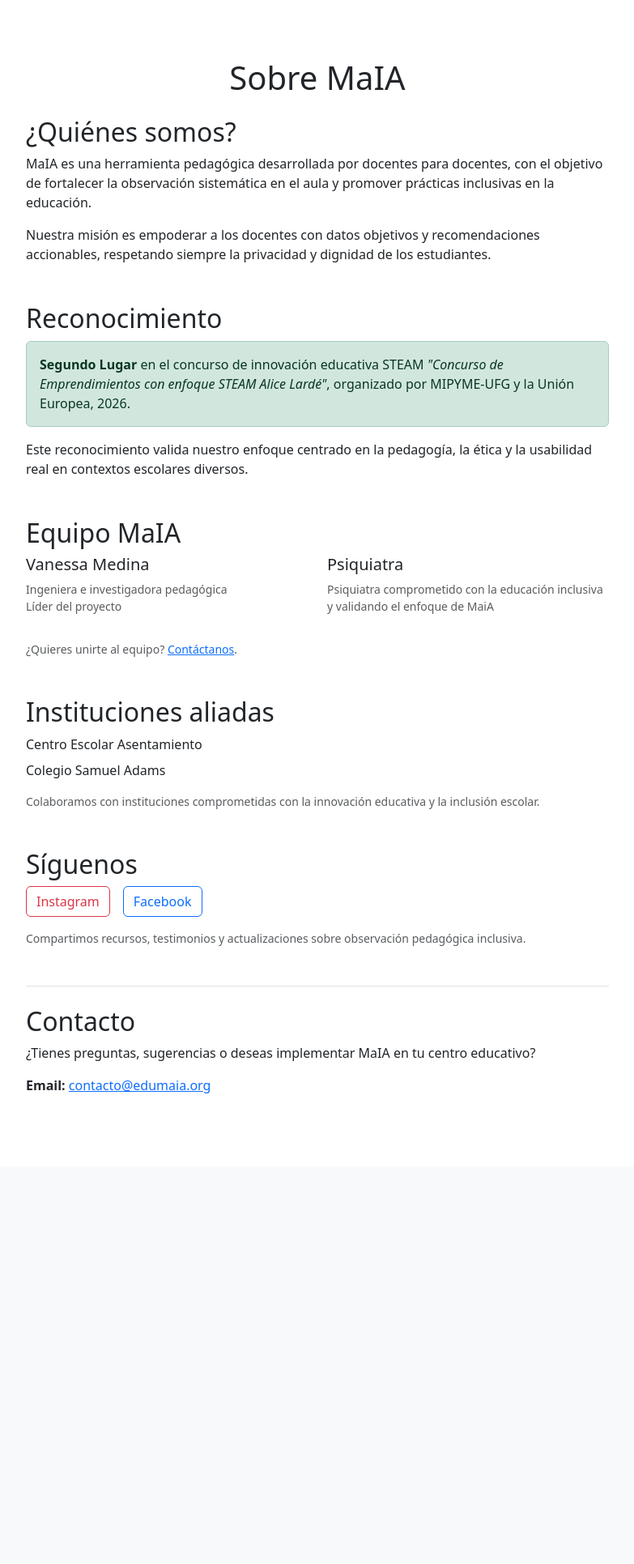
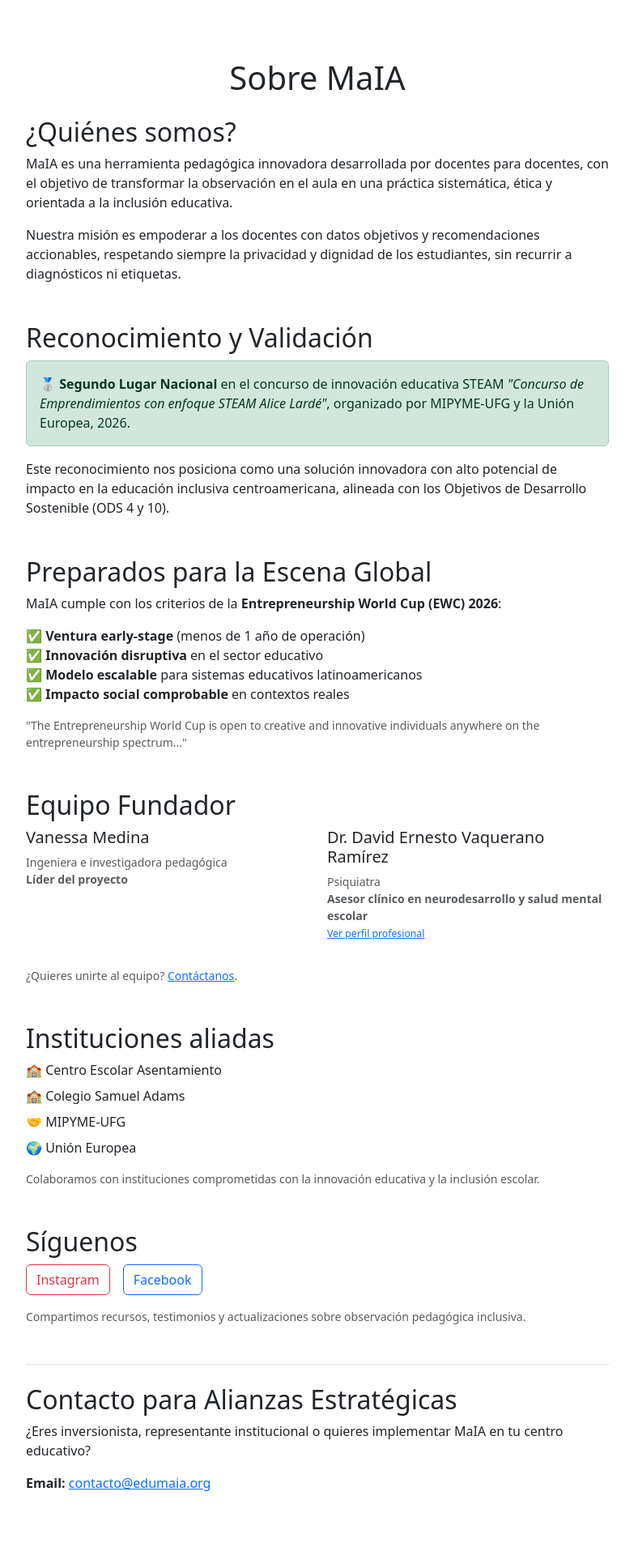
Before and after one commit to VanessaMedina/maia-landing, a Django app: template templates/public/about.html in a window 1280 px wide. Shown: the part 56-1987 px from the top of the page at 81% size, without its empty margins (248-1031 px from the left). Before the commit the page ends 1406 px from the top, so only its background shows below. Run offline with Django 3.2, Linux system fonts and the light colour scheme; the template is opened without the code that fills it, so the values that code supplies are empty.

Commit message:
feat: actualizar about.html

```diff
--- a/templates/public/about.html
+++ b/templates/public/about.html
@@ -1,7 +1,8 @@
 <!-- templates/public/about.html -->
 {% extends 'public/base_public.html' %}
+{% load static %}
 
-{% block title %}Sobre MaIA - Apoyo pedagógico inclusivo{% endblock %}
+{% block title %}Sobre MaIA - Innovación Educativa con Impacto{% endblock %}
 
 {% block content %}
 <div class="container py-5">
@@ -13,41 +14,66 @@
             <section class="mb-5">
                 <h2>¿Quiénes somos?</h2>
                 <p>
-                    MaIA es una herramienta pedagógica desarrollada por docentes para docentes,
-                    con el objetivo de fortalecer la observación sistemática en el aula y
-                    promover prácticas inclusivas en la educación.
+                    MaIA es una herramienta pedagógica innovadora desarrollada por docentes para docentes,
+                    con el objetivo de transformar la observación en el aula en una práctica sistemática,
+                    ética y orientada a la inclusión educativa.
                 </p>
                 <p>
                     Nuestra misión es empoderar a los docentes con datos objetivos y
                     recomendaciones accionables, respetando siempre la privacidad y dignidad
-                    de los estudiantes.
+                    de los estudiantes, sin recurrir a diagnósticos ni etiquetas.
                 </p>
             </section>
 
             <!-- Reconocimiento -->
             <section class="mb-5">
-                <h2>Reconocimiento</h2>
+                <h2>Reconocimiento y Validación</h2>
                 <div class="alert alert-success">
-                    <strong>Segundo Lugar</strong> en el concurso de innovación educativa STEAM
-                    <em>"Concurso de Emprendimientos con enfoque STEAM Alice Lardé"</em>, organizado por MIPYME-UFG y la Unión Europea, 2026.
+                    <strong>🥈 Segundo Lugar Nacional</strong> en el concurso de innovación educativa STEAM
+                    <em>"Concurso de Emprendimientos con enfoque STEAM Alice Lardé"</em>,
+                    organizado por MIPYME-UFG y la Unión Europea, 2026.
                 </div>
                 <p>
-                    Este reconocimiento valida nuestro enfoque centrado en la pedagogía,
-                    la ética y la usabilidad real en contextos escolares diversos.
+                    Este reconocimiento nos posiciona como una solución innovadora con alto potencial
+                    de impacto en la educación inclusiva centroamericana, alineada con los Objetivos
+                    de Desarrollo Sostenible (ODS 4 y 10).
                 </p>
             </section>
 
-            <!-- Personas involucradas -->
+            <!-- Proceso de Selección EWC -->
             <section class="mb-5">
-                <h2>Equipo MaIA</h2>
+                <h2>Preparados para la Escena Global</h2>
+                <p>
+                    MaIA cumple con los criterios de la <strong>Entrepreneurship World Cup (EWC) 2026</strong>:
+                </p>
+                <ul class="list-unstyled">
+                    <li>✅ <strong>Ventura early-stage</strong> (menos de 1 año de operación)</li>
+                    <li>✅ <strong>Innovación disruptiva</strong> en el sector educativo</li>
+                    <li>✅ <strong>Modelo escalable</strong> para sistemas educativos latinoamericanos</li>
+                    <li>✅ <strong>Impacto social comprobable</strong> en contextos reales</li>
+                </ul>
+                <p class="small text-muted">
+                    "The Entrepreneurship World Cup is open to creative and innovative individuals anywhere on the entrepreneurship spectrum..."
+                </p>
+            </section>
+
+            <!-- Equipo fundador -->
+            <section class="mb-5">
+                <h2>Equipo Fundador</h2>
                 <div class="row">
                     <div class="col-md-6 mb-3">
                         <h5>Vanessa Medina</h5>
-                        <p class="text-muted small">Ingeniera e investigadora pedagógica<br>Líder del proyecto</p>
+                        <p class="text-muted small">Ingeniera e investigadora pedagógica<br><strong>Líder del proyecto</strong></p>
                     </div>
                     <div class="col-md-6 mb-3">
-                        <h5>Psiquiatra</h5>
-                        <p class="text-muted small">Psiquiatra comprometido con la educación inclusiva y validando el enfoque de MaiA</p>
+                        <h5>Dr. David Ernesto Vaquerano Ramírez</h5>
+                        <p class="text-muted small">
+                            Psiquiatra<br>
+                            <strong>Asesor clínico en neurodesarrollo y salud mental escolar</strong><br>
+                            <a href="https://www.medicosdeelsalvador.com/psiquiatria/adultos/dr-david-ernesto-vaquerano-ramirez_991.html" target="_blank" class="small">
+                                <i class="fab fa-linkedin"></i> Ver perfil profesional
+                            </a>
+                        </p>
                     </div>
                 </div>
                 <p class="small text-muted">
@@ -59,8 +85,10 @@
             <section class="mb-5">
                 <h2>Instituciones aliadas</h2>
                 <ul class="list-unstyled">
-                    <li class="mb-2">Centro Escolar Asentamiento</li>
-                    <li class="mb-2">Colegio Samuel Adams</li>
+                    <li class="mb-2">🏫 Centro Escolar Asentamiento</li>
+                    <li class="mb-2">🏫 Colegio Samuel Adams</li>
+                    <li class="mb-2">🤝 MIPYME-UFG</li>
+                    <li class="mb-2">🌍 Unión Europea</li>
                 </ul>
                 <p class="small text-muted">
                     Colaboramos con instituciones comprometidas con la innovación educativa
@@ -86,9 +114,9 @@
 
             <!-- Contacto -->
             <section class="mt-5 pt-4 border-top">
-                <h2>Contacto</h2>
+                <h2>Contacto para Alianzas Estratégicas</h2>
                 <p>
-                    ¿Tienes preguntas, sugerencias o deseas implementar MaIA en tu centro educativo?
+                    ¿Eres inversionista, representante institucional o quieres implementar MaIA en tu centro educativo?
                 </p>
                 <p>
                     <strong>Email:</strong> <a href="mailto:contacto@edumaia.org">contacto@edumaia.org</a>
@@ -99,5 +127,5 @@
 </div>
 {% endblock %}
 
-<!-- Font Awesome para íconos de redes sociales -->
+<!-- Font Awesome para íconos -->
 <link rel="stylesheet" href="https://cdnjs.cloudflare.com/ajax/libs/font-awesome/6.4.0/css/all.min.css">
```
